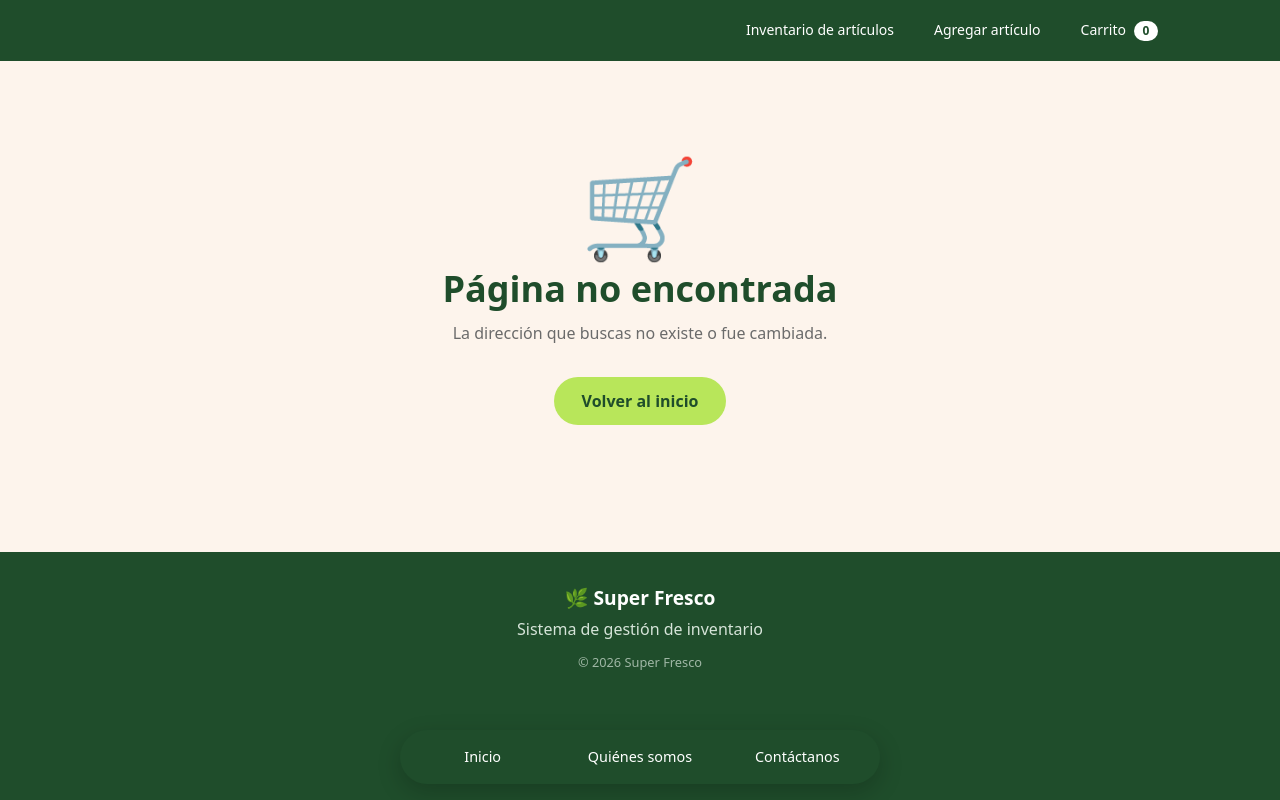
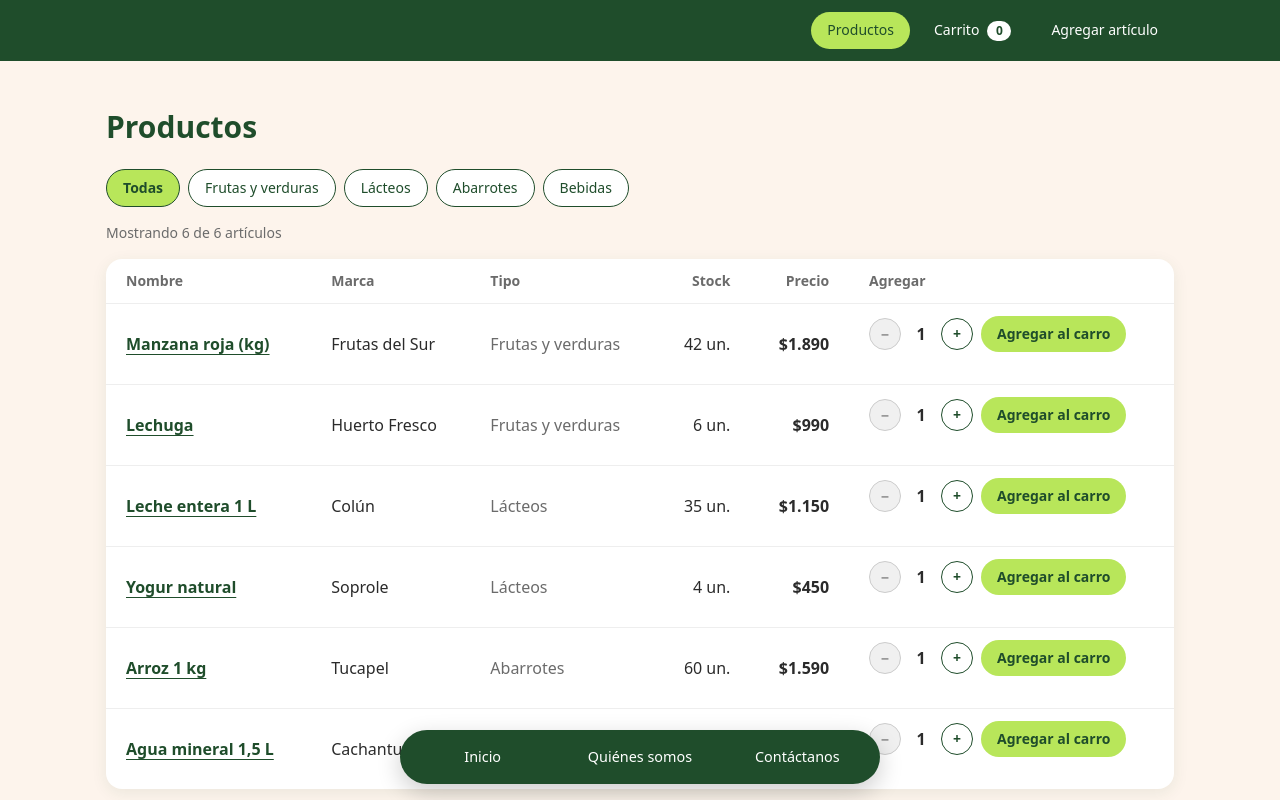
Before and after one commit to camigmar/supermercado-camila-gonzalez-PFY2202, a React (Vite) app: page /productos in a window 1280 px wide. Shown: the top 800 px of the page. Built offline with nearby package versions, Linux system fonts and the light colour scheme.

Commit message:
Reorganizo la navegación y agrego selector de cantidad al carro

```diff
--- a/src/App.jsx
+++ b/src/App.jsx
@@ -17,8 +17,8 @@ function App() {
         <Route path="/" element={<Home />} />
         <Route path="/quienes-somos" element={<QuienesSomos />} />
         <Route path="/contactanos" element={<Contactanos />} />
-        <Route path="/articulos" element={<ListaArticulos />} />
-        <Route path="/articulos/:id" element={<DetalleArticulo />} />
+        <Route path="/productos" element={<ListaArticulos />} />
+        <Route path="/productos/:id" element={<DetalleArticulo />} />
         <Route path="/agregar-articulo" element={<AgregarArticulo />} />
         <Route path="/carrito" element={<Carrito />} />
         <Route path="*" element={<NotFound />} />
--- /dev/null
+++ b/src/components/AgregarAlCarro.jsx
@@ -0,0 +1,81 @@
+import { useEffect, useState } from 'react'
+import { useArticulos } from '../context/useArticulos'
+import { ACTIONS } from '../context/articulos'
+import Boton from './Boton.jsx'
+import { clasesBotonChico } from '../utils/estilos'
+
+// Selector de cantidad + botón para agregar un artículo al carro
+function AgregarAlCarro({ articulo }) {
+  const { dispatch } = useArticulos()
+  const [cantidad, setCantidad] = useState(1)
+  const [aviso, setAviso] = useState(null)
+
+  const sinStock = articulo.stock === 0
+  // Se ajusta al stock actual al renderizar, sin useEffect
+  const cantidadElegida = sinStock ? 0 : Math.min(Math.max(cantidad, 1), articulo.stock)
+
+  // El aviso se oculta solo; se limpia el timer si el componente se desmonta
+  useEffect(() => {
+    if (!aviso) return
+    const timer = setTimeout(() => setAviso(null), 2500)
+    return () => clearTimeout(timer)
+  }, [aviso])
+
+  function agregar() {
+    dispatch({
+      type: ACTIONS.AGREGAR_AL_CARRITO,
+      payload: { id: articulo.id, cantidad: cantidadElegida },
+    })
+    setCantidad(1)
+    // Objeto nuevo para que el timer se reinicie aunque el texto se repita
+    setAviso({ texto: `Agregaste ${cantidadElegida} al carro` })
+  }
+
+  return (
+    <div>
+      <div className="flex items-center gap-2">
+        <button
+          type="button"
+          className={clasesBotonChico}
+          aria-label={`Disminuir cantidad a agregar de ${articulo.nombre}`}
+          disabled={sinStock || cantidadElegida <= 1}
+          onClick={() => setCantidad(cantidadElegida - 1)}
+        >
+          −
+        </button>
+        <span
+          className="min-w-6 text-center font-semibold"
+          aria-label={`Cantidad a agregar de ${articulo.nombre}: ${cantidadElegida}`}
+        >
+          {cantidadElegida}
+        </span>
+        <button
+          type="button"
+          className={clasesBotonChico}
+          aria-label={`Aumentar cantidad a agregar de ${articulo.nombre}`}
+          disabled={sinStock || cantidadElegida >= articulo.stock}
+          onClick={() => setCantidad(cantidadElegida + 1)}
+        >
+          +
+        </button>
+        <Boton
+          className="px-4! py-2! text-sm! whitespace-nowrap"
+          aria-label={
+            sinStock ? `${articulo.nombre} sin stock` : `Agregar ${articulo.nombre} al carro`
+          }
+          disabled={sinStock}
+          onClick={agregar}
+        >
+          {sinStock ? 'Sin stock' : 'Agregar al carro'}
+        </Boton>
+      </div>
+
+      {/* Siempre está en la página para que los lectores de pantalla anuncien el cambio */}
+      <p className="mt-1 min-h-4 text-xs font-semibold text-[var(--verde-medio)]" aria-live="polite">
+        {aviso?.texto}
+      </p>
+    </div>
+  )
+}
+
+export default AgregarAlCarro
--- a/src/components/Hero.jsx
+++ b/src/components/Hero.jsx
@@ -1,3 +1,5 @@
+import Boton from './Boton.jsx'
+
 // Sección principal de bienvenida
 function Hero() {
   return (
@@ -7,9 +9,10 @@ function Hero() {
           <span className="hero-etiqueta">Gestión de inventario</span>
           <h1>Super Fresco</h1>
           <p>Controla el stock de tu supermercado de forma simple y ordenada.</p>
-          <a href="#inventario" className="boton">
-            Ver inventario
-          </a>
+          {/* Botón principal para empezar a comprar */}
+          <Boton to="/productos" className="px-10! py-4! text-lg! font-bold! shadow-[var(--sombra)]">
+            Ir a comprar
+          </Boton>
         </div>
         <div className="hero-imagen" aria-hidden="true">
           🥬🍎🥖
--- a/src/components/MenuSuperior.jsx
+++ b/src/components/MenuSuperior.jsx
@@ -19,11 +19,8 @@ function MenuSuperior() {
   return (
     <nav className="bg-[var(--verde-oscuro)] py-3">
       <div className="mx-auto flex max-w-[1100px] flex-wrap gap-2 px-4 sm:justify-end">
-        <NavLink to="/articulos" className={clasesEnlace}>
-          Inventario de artículos
-        </NavLink>
-        <NavLink to="/agregar-articulo" className={clasesEnlace}>
-          Agregar artículo
+        <NavLink to="/productos" className={clasesEnlace}>
+          Productos
         </NavLink>
         <NavLink
           to="/carrito"
@@ -35,6 +32,9 @@ function MenuSuperior() {
             {unidades}
           </span>
         </NavLink>
+        <NavLink to="/agregar-articulo" className={clasesEnlace}>
+          Agregar artículo
+        </NavLink>
       </div>
     </nav>
   )
--- a/src/context/articulosReducer.js
+++ b/src/context/articulosReducer.js
@@ -14,17 +14,20 @@ function cambiarStock(articulos, id, diferencia) {
   )
 }
 
-// Pasa una unidad del inventario al carrito si queda stock
-function sumarAlCarrito(state, id) {
+// Pasa "cantidad" unidades del inventario al carrito, como máximo el stock disponible
+function sumarAlCarrito(state, id, cantidad) {
   const articulo = state.articulos.find((a) => a.id === id)
-  if (!articulo || articulo.stock <= 0) return state
+  if (!articulo || articulo.stock <= 0 || !(cantidad >= 1)) return state
 
+  const unidades = Math.min(Math.floor(cantidad), articulo.stock)
   const enCarrito = state.carrito.some((item) => item.id === id)
   const carrito = enCarrito
-    ? state.carrito.map((item) => (item.id === id ? { ...item, cantidad: item.cantidad + 1 } : item))
-    : [...state.carrito, { id, cantidad: 1 }]
+    ? state.carrito.map((item) =>
+        item.id === id ? { ...item, cantidad: item.cantidad + unidades } : item,
+      )
+    : [...state.carrito, { id, cantidad: unidades }]
 
-  return { articulos: cambiarStock(state.articulos, id, -1), carrito }
+  return { articulos: cambiarStock(state.articulos, id, -unidades), carrito }
 }
 
 // Cambia el estado según la acción que llega, sin mutarlo
@@ -35,8 +38,12 @@ export function articulosReducer(state, action) {
       return { ...state, articulos: [...state.articulos, action.payload] }
 
     case ACTIONS.AGREGAR_AL_CARRITO:
+      // payload: { id, cantidad }
+      return sumarAlCarrito(state, action.payload.id, action.payload.cantidad)
+
     case ACTIONS.AUMENTAR_CANTIDAD:
-      return sumarAlCarrito(state, action.payload)
+      // payload: id, suma de a una unidad
+      return sumarAlCarrito(state, action.payload, 1)
 
     case ACTIONS.DISMINUIR_CANTIDAD: {
       const item = state.carrito.find((i) => i.id === action.payload)
--- a/src/pages/Carrito.jsx
+++ b/src/pages/Carrito.jsx
@@ -7,10 +7,7 @@ import Tarjeta from '../components/Tarjeta.jsx'
 import { formatearPrecio } from '../utils/formatearPrecio'
 import { combinarCarrito } from '../utils/combinarCarrito'
 import { calcularTotal } from '../utils/calcularTotal'
-
-// Botón redondo pequeño para la cantidad y para quitar
-const clasesBotonChico =
-  'inline-flex h-8 min-w-8 cursor-pointer items-center justify-center rounded-full border border-[var(--verde-oscuro)] bg-[var(--blanco)] px-2 text-sm font-bold text-[var(--verde-oscuro)] [font-family:inherit] transition-colors hover:bg-[var(--verde-medio)] hover:text-[var(--blanco)] focus-visible:outline-2 focus-visible:outline-offset-2 focus-visible:outline-[var(--verde-oscuro)] disabled:cursor-not-allowed disabled:border-[#ccc] disabled:bg-[#f0f0f0] disabled:text-[#999] disabled:hover:bg-[#f0f0f0] disabled:hover:text-[#999]'
+import { clasesBotonChico } from '../utils/estilos'
 
 // Las columnas usan dispatch, por eso se arman con una función
 function crearColumnas(dispatch) {
@@ -20,7 +17,7 @@ function crearColumnas(dispatch) {
       alineacion: 'izquierda',
       render: (item) => (
         <Link
-          to={`/articulos/${item.id}`}
+          to={`/productos/${item.id}`}
           className="rounded font-semibold text-[var(--verde-oscuro)] underline-offset-4 hover:text-[var(--verde-medio)] hover:underline focus-visible:outline-2 focus-visible:outline-offset-2 focus-visible:outline-[var(--verde-oscuro)]"
         >
           {item.nombre}
@@ -67,7 +64,7 @@ function crearColumnas(dispatch) {
       render: (item) => (
         <button
           type="button"
-          className={`${clasesBotonChico} px-3 font-semibold`}
+          className={`${clasesBotonChico} px-3!`}
           aria-label={`Quitar ${item.nombre} del carrito`}
           onClick={() => dispatch({ type: ACTIONS.QUITAR_DEL_CARRITO, payload: item.id })}
         >
@@ -97,8 +94,8 @@ function Carrito() {
       />
 
       {items.length === 0 ? (
-        <Boton to="/articulos" className="mt-4">
-          Ir al inventario
+        <Boton to="/productos" className="mt-4">
+          Ver productos
         </Boton>
       ) : (
         <Tarjeta className="mt-4 flex items-center justify-between p-5">
--- a/src/pages/DetalleArticulo.jsx
+++ b/src/pages/DetalleArticulo.jsx
@@ -1,7 +1,6 @@
 import { Link, useParams } from 'react-router'
 import { useArticulos } from '../context/useArticulos'
-import { ACTIONS } from '../context/articulos'
-import Boton from '../components/Boton.jsx'
+import AgregarAlCarro from '../components/AgregarAlCarro.jsx'
 import Tarjeta from '../components/Tarjeta.jsx'
 import { formatearPrecio } from '../utils/formatearPrecio'
 
@@ -12,7 +11,7 @@ const clasesVolver =
 // Página con los datos de un artículo y el botón para agregarlo al carrito
 function DetalleArticulo() {
   const { id } = useParams()
-  const { articulos, carrito, dispatch } = useArticulos()
+  const { articulos, carrito } = useArticulos()
 
   // Los ids son strings, se compara igual por si acaso
   const articulo = articulos.find((a) => String(a.id) === String(id))
@@ -26,8 +25,8 @@ function DetalleArticulo() {
         <p className="mb-6 text-[var(--texto-suave)]">
           El artículo que buscas no existe o fue eliminado.
         </p>
-        <Link to="/articulos" className={clasesVolver}>
-          ← Volver al inventario
+        <Link to="/productos" className={clasesVolver}>
+          ← Volver a productos
         </Link>
       </div>
     )
@@ -35,12 +34,11 @@ function DetalleArticulo() {
 
   // Unidades de este artículo que ya están en el carrito
   const enCarrito = carrito.find((item) => item.id === articulo.id)?.cantidad ?? 0
-  const sinStock = articulo.stock === 0
 
   return (
     <div className="mx-auto max-w-xl px-4 pt-12 pb-8">
-      <Link to="/articulos" className={`${clasesVolver} mb-4`}>
-        ← Volver al inventario
+      <Link to="/productos" className={`${clasesVolver} mb-4`}>
+        ← Volver a productos
       </Link>
 
       <Tarjeta className="p-6 sm:p-8">
@@ -63,16 +61,10 @@ function DetalleArticulo() {
           </div>
         </dl>
 
-        <Boton
-          className="w-full sm:w-auto"
-          disabled={sinStock}
-          onClick={() => dispatch({ type: ACTIONS.AGREGAR_AL_CARRITO, payload: articulo.id })}
-        >
-          {sinStock ? 'Sin stock' : 'Agregar al carrito'}
-        </Boton>
+        <AgregarAlCarro articulo={articulo} />
 
         {enCarrito > 0 && (
-          <p className="mt-4 text-sm text-[var(--verde-medio)]" aria-live="polite">
+          <p className="mt-2 text-sm text-[var(--verde-medio)]" aria-live="polite">
             Tienes {enCarrito} {enCarrito === 1 ? 'unidad' : 'unidades'} en el carrito.{' '}
             <Link to="/carrito" className={clasesVolver}>
               Ir al carrito
--- a/src/pages/Home.jsx
+++ b/src/pages/Home.jsx
@@ -4,42 +4,6 @@ import { useArticulos } from '../context/useArticulos'
 import { contarProductos } from '../utils/contarProductos'
 import Hero from '../components/Hero.jsx'
 import CategoryCard from '../components/CategoryCard.jsx'
-import InventoryTable from '../components/InventoryTable.jsx'
-import { formatearPrecio } from '../utils/formatearPrecio'
-
-// Columnas del inventario de la página de inicio
-const columnas = [
-  {
-    titulo: 'Producto',
-    alineacion: 'izquierda',
-    render: (a) => <span className="font-semibold text-[var(--verde-oscuro)]">{a.nombre}</span>,
-  },
-  {
-    titulo: 'Categoría',
-    alineacion: 'izquierda',
-    render: (a) => <span className="text-[0.9rem] text-[var(--texto-suave)]">{a.tipo}</span>,
-  },
-  {
-    titulo: 'Stock',
-    alineacion: 'izquierda',
-    render: (a) => (
-      <>
-        {a.stock} un.
-        {/* Si hay menos de 10 se avisa */}
-        {a.stock < 10 && (
-          <span className="ml-2 rounded-full bg-[var(--rojo-suave)] px-2.5 py-0.5 text-xs font-semibold text-[var(--rojo)]">
-            Stock bajo
-          </span>
-        )}
-      </>
-    ),
-  },
-  {
-    titulo: 'Precio',
-    alineacion: 'derecha',
-    render: (a) => <span className="font-semibold">{formatearPrecio(a.precio)}</span>,
-  },
-]
 
 // Página de inicio que junta las secciones
 function Home() {
@@ -65,18 +29,6 @@ function Home() {
           </div>
         </div>
       </section>
-
-      {/* Inventario */}
-      <section className="seccion" id="inventario">
-        <div className="contenedor">
-          <h2 className="seccion-titulo">Inventario</h2>
-          <InventoryTable
-            articulos={articulos}
-            columnas={columnas}
-            mensajeVacio="No hay productos en el inventario."
-          />
-        </div>
-      </section>
     </div>
   )
 }
--- a/src/pages/ListaArticulos.jsx
+++ b/src/pages/ListaArticulos.jsx
@@ -4,6 +4,7 @@ import { useArticulos } from '../context/useArticulos'
 import { categorias } from '../data/categorias'
 import InventoryTable from '../components/InventoryTable.jsx'
 import FiltroCategorias from '../components/FiltroCategorias.jsx'
+import AgregarAlCarro from '../components/AgregarAlCarro.jsx'
 import { formatearPrecio } from '../utils/formatearPrecio'
 import { filtrarPorCategoria } from '../utils/filtrarPorCategoria'
 
@@ -15,7 +16,7 @@ const columnas = [
     // El nombre lleva al detalle del artículo
     render: (a) => (
       <Link
-        to={`/articulos/${a.id}`}
+        to={`/productos/${a.id}`}
         className="rounded font-semibold text-[var(--verde-oscuro)] underline-offset-4 hover:text-[var(--verde-medio)] hover:underline focus-visible:outline-2 focus-visible:outline-offset-2 focus-visible:outline-[var(--verde-oscuro)]"
       >
         {a.nombre}
@@ -34,6 +35,7 @@ const columnas = [
     alineacion: 'derecha',
     render: (a) => <span className="font-semibold">{formatearPrecio(a.precio)}</span>,
   },
+  { titulo: 'Agregar', alineacion: 'izquierda', render: (a) => <AgregarAlCarro articulo={a} /> },
 ]
 
 // Página con la tabla de todos los artículos
@@ -50,7 +52,7 @@ function ListaArticulos() {
 
   return (
     <div className="mx-auto max-w-[1100px] px-4 pt-12 pb-8">
-      <h1 className="mb-6 text-3xl font-bold">Inventario de artículos</h1>
+      <h1 className="mb-6 text-3xl font-bold">Productos</h1>
 
       <FiltroCategorias
         categorias={categorias}
--- /dev/null
+++ b/src/utils/estilos.js
@@ -0,0 +1,3 @@
+// Botón redondo pequeño (cantidades y quitar), con estilo de deshabilitado
+export const clasesBotonChico =
+  'inline-flex h-8 min-w-8 cursor-pointer items-center justify-center rounded-full border border-[var(--verde-oscuro)] bg-[var(--blanco)] px-2 text-sm font-bold text-[var(--verde-oscuro)] [font-family:inherit] transition-colors hover:bg-[var(--verde-medio)] hover:text-[var(--blanco)] focus-visible:outline-2 focus-visible:outline-offset-2 focus-visible:outline-[var(--verde-oscuro)] disabled:cursor-not-allowed disabled:border-[#ccc] disabled:bg-[#f0f0f0] disabled:text-[#999] disabled:hover:bg-[#f0f0f0] disabled:hover:text-[#999]'
```
